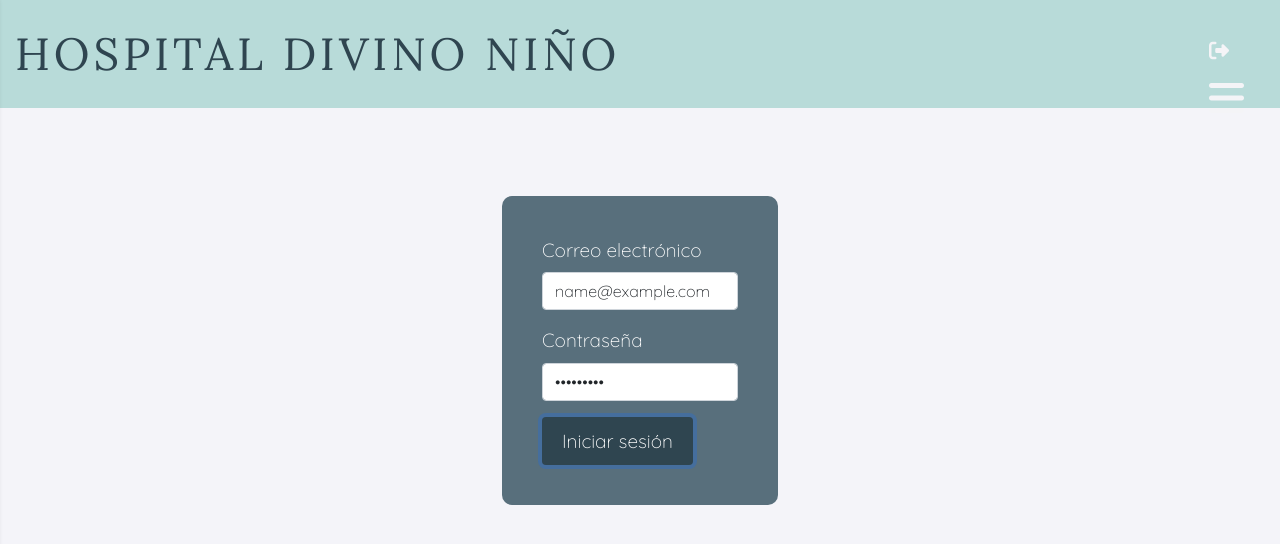
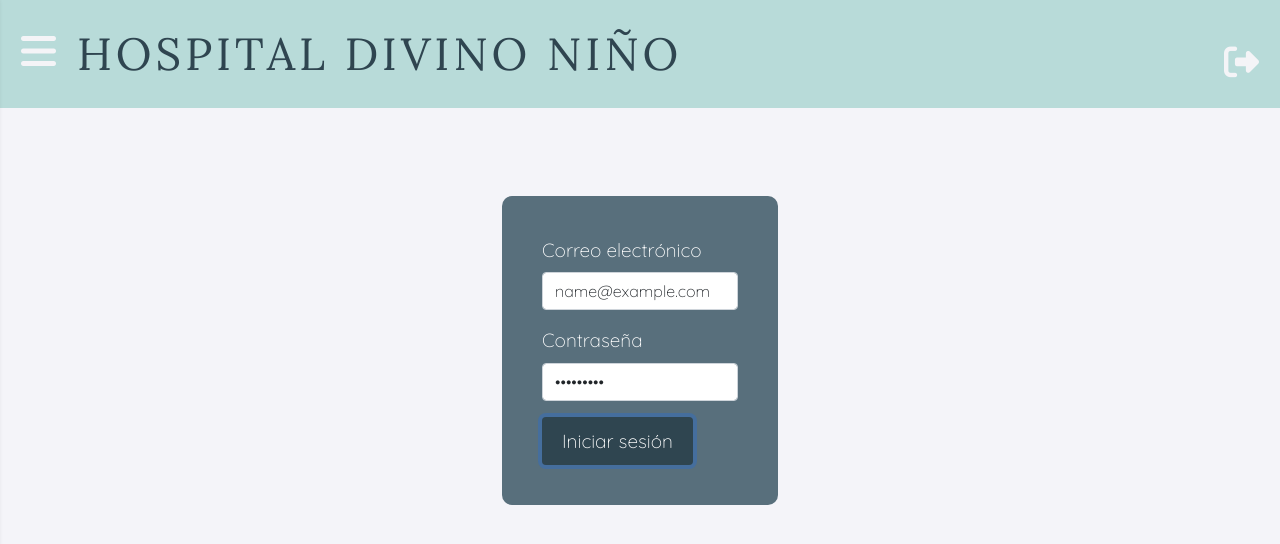
Before and after one commit to yeidigomez/Triage_hospital_20211, a React (Create React App) app: page / in a window 1280 px wide. Both pictures are taken after typing "name@example.com", "Sample123" into the empty fields and a click on the button "Iniciar sesión". Shown: the top 544 px of the page. Built offline with nearby package versions, Linux system fonts and the light colour scheme.

Commit message:
adecuación botones header

```diff
--- a/src/components/Header/Header.css
+++ b/src/components/Header/Header.css
@@ -5,6 +5,7 @@
 }
 #boton-menu-principal {
   color: #f4f4f7;
+  float: left;
   font-size: 40px;
   margin-right: 15px;
 }
@@ -19,7 +20,7 @@
 }
 #botones-cabecera li .boton-logout {
   color: #f4f4f7;
-  font-size: 20px;
+  font-size: 35px;
   background: none;
   border: none;
 }
--- a/src/components/Header/Header.js
+++ b/src/components/Header/Header.js
@@ -15,21 +15,6 @@ function Header({ menuClickedFunction }) {
     /* CABECERA */
     <header id="cabecera">
       <div className="contenedor">
-        <a href="/" className="logo">
-          Hospital Divino niño
-        </a>
-        <ul id="botones-cabecera">
-          <li>
-            {!user.isLoggedIn ? (
-              <Link to="/" className="boton-login">
-                <i className="fas fa-user"></i>
-              </Link>
-            ) : (
-              <button className="boton-logout" onClick={() => cerrarSesion()}>
-                <i className="fas fa-sign-out-alt"></i>
-              </button>
-            )}
-            <li>
             {user.isLoggedIn ? (
                 <ul className="acciones">
               <button
@@ -41,7 +26,20 @@ function Header({ menuClickedFunction }) {
               </button>
                 </ul>
               ) : null}
-              </li>
+        <a href="/" className="logo">
+          Hospital Divino niño
+        </a>
+        <ul id="botones-cabecera">
+          <li>
+            {!user.isLoggedIn ? (
+              <Link to="/" className="boton-login">
+                <i className=" "></i>
+              </Link>
+            ) : (
+              <button className="boton-logout" onClick={() => cerrarSesion()}>
+                <i className="fas fa-sign-out-alt"></i>
+              </button>
+            )}
           </li>
         </ul>
       </div>
```
